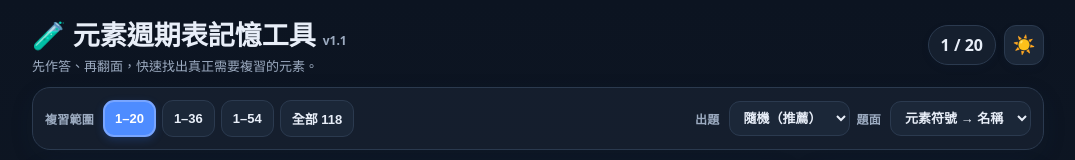
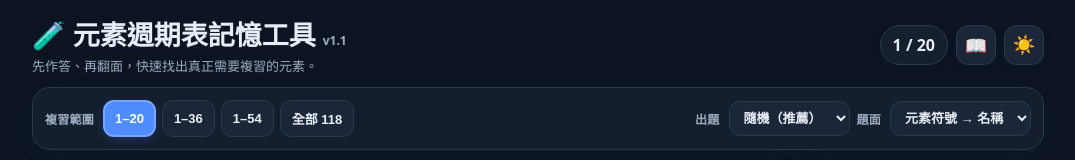
Before and after one commit to ljm181/periodic-memory, a plain HTML site: page index.html in a window 1280 px wide. Both pictures are taken after a click on the button "切換深色模式". Shown: the top 160 px of the page, without its empty margins (102-1177 px from the left). Drawn offline with Linux system fonts and the light colour scheme.

Commit message:
Update index.html
v1.1_介面與深色模式優化版_補週期表PDF

```diff
--- a/index.html
+++ b/index.html
@@ -10,14 +10,14 @@
 @media(max-width:760px){.study{grid-template-columns:1fr}.side{order:2}.card{height:50vh;min-height:330px}.setupRow{align-items:flex-start}.grow{display:none}.top{align-items:flex-start}.brand p{max-width:270px}.side{display:grid;grid-template-columns:1fr 1fr}.side h2,.weakBox,.tip{grid-column:1/-1}}@media(max-width:480px){.app{padding:10px}.setup{padding:10px}.pill{padding:7px 9px}.cardShell{padding:8px}.card{min-height:310px}.actions{gap:6px}.btn{padding:11px 6px}.side{grid-template-columns:1fr}.side h2,.weakBox,.tip{grid-column:auto}.brand p{display:none}}@media(prefers-reduced-motion:reduce){.inner{transition:none}}
 
 /* === v1.1 UI refinement: compact hierarchy + dark mode === */
-.themeBtn{border:1px solid var(--line);background:var(--panel);color:var(--ink);width:40px;height:40px;border-radius:12px;cursor:pointer;font-size:18px;box-shadow:0 3px 10px rgba(34,55,86,.06);flex:0 0 auto}
+.iconBtn,.themeBtn{border:1px solid var(--line);background:var(--panel);color:var(--ink);width:40px;height:40px;border-radius:12px;cursor:pointer;font-size:18px;box-shadow:0 3px 10px rgba(34,55,86,.06);flex:0 0 auto}
 .topRight{display:flex;align-items:center;gap:8px}.setupRow{row-gap:8px}.setupGroup{display:flex;align-items:center;gap:7px}.label{font-size:12px;color:var(--muted);letter-spacing:.02em}.pill,.select{font-size:13px}.pill.active{border:2px solid var(--blue);background:var(--blue);color:#fff;box-shadow:0 3px 9px rgba(52,120,246,.22);padding:7px 10px}.card{height:min(50vh,450px);min-height:300px}.symbol,.name{font-size:clamp(72px,12vw,132px)}.atomic,.mass{margin-top:10px;font-size:16px}.answerHint{margin-top:8px;font-size:12px}.corner{font-size:12px}.hint{font-size:11px}.actions{margin-top:8px}.judge{margin-top:7px}.status{margin-top:5px}.cardShell{padding:10px}
 body.dark{--bg:#0d1420;--panel:#151f2e;--ink:#e8eef8;--muted:#9cabc0;--line:#2b3a4f;--blue:#4e8cff;--blue2:#1b3154;--green2:#173a2d;--red2:#422426;background:linear-gradient(180deg,#0c1421 0,#111a28 100%)}
-body.dark .panel{background:rgba(21,31,46,.96)}body.dark .pill,body.dark .select,body.dark .sideBtn,body.dark .themeBtn{background:#1b2738;color:var(--ink)}body.dark .pill.active{background:var(--blue);color:#fff;border-color:#78a5ff}body.dark .face{background:linear-gradient(160deg,#182334,#111b2a);border-color:#304159}body.dark .back{background:linear-gradient(160deg,#172b28,#111e22)}body.dark .hint{background:#202c3e;color:#aebbd0}body.dark .prev,body.dark .next{background:#202c3e;color:#dce6f5}body.dark .stat{background:#182334}body.dark .weakBox{background:#2a241b;border-color:#55452d;color:#ead8b9}body.dark .weakList{color:#d8c39e}body.dark .kbd{background:#202c3e;border-color:#41516a;color:#e8eef8}
+body.dark .panel{background:rgba(21,31,46,.96)}body.dark .pill,body.dark .select,body.dark .sideBtn,body.dark .themeBtn,body.dark .iconBtn{background:#1b2738;color:var(--ink)}body.dark .pill.active{background:var(--blue);color:#fff;border-color:#78a5ff}body.dark .face{background:linear-gradient(160deg,#182334,#111b2a);border-color:#304159}body.dark .back{background:linear-gradient(160deg,#172b28,#111e22)}body.dark .hint{background:#202c3e;color:#aebbd0}body.dark .prev,body.dark .next{background:#202c3e;color:#dce6f5}body.dark .stat{background:#182334}body.dark .weakBox{background:#2a241b;border-color:#55452d;color:#ead8b9}body.dark .weakList{color:#d8c39e}body.dark .kbd{background:#202c3e;border-color:#41516a;color:#e8eef8}
 @media(max-width:760px){.top{align-items:center}.brand h1{font-size:21px}.miniProgress{padding:7px 10px}.setup{padding:10px}.setupRow{display:grid;grid-template-columns:1fr;gap:9px}.setupGroup{width:100%}.setupGroup.rangeGroup{display:grid;grid-template-columns:auto 1fr}.setupGroup.rangeGroup .seg{display:grid;grid-template-columns:repeat(4,1fr);gap:5px}.setupGroup.rangeGroup .pill{width:100%;padding:8px 3px}.setupGroup.optionGroup{display:grid;grid-template-columns:auto 1fr auto 1fr}.setupGroup.optionGroup .select{width:100%;min-width:0}.card{height:42vh;min-height:285px}.face{border-radius:18px}.side{margin-top:0}}
-@media(max-width:480px){.app{padding:8px}.top{margin-bottom:8px}.brand h1{font-size:19px}.brand h1 small{font-size:10px!important}.themeBtn{width:36px;height:36px;border-radius:10px}.miniProgress{font-size:13px}.setup{margin-bottom:8px}.setupGroup.rangeGroup{grid-template-columns:1fr}.setupGroup.rangeGroup .label{margin-bottom:-2px}.setupGroup.optionGroup{grid-template-columns:auto 1fr}.setupGroup.optionGroup .label:nth-of-type(2){grid-column:1}.setupGroup.optionGroup .select:nth-of-type(2){grid-column:2}.label{font-size:11px}.pill,.select{font-size:12px}.cardShell{padding:7px}.card{height:39vh;min-height:270px}.symbol,.name{font-size:clamp(68px,22vw,110px)}.atomic,.mass{font-size:14px}.corner{top:11px;left:11px}.hint{top:10px;right:10px}.btn{font-size:13px;padding:10px 5px}.judge .btn{font-size:13px}.status{font-size:11px}}
+@media(max-width:480px){.app{padding:8px}.top{margin-bottom:8px}.brand h1{font-size:19px}.brand h1 small{font-size:10px!important}.themeBtn,.iconBtn{width:36px;height:36px;border-radius:10px}.miniProgress{font-size:13px}.setup{margin-bottom:8px}.setupGroup.rangeGroup{grid-template-columns:1fr}.setupGroup.rangeGroup .label{margin-bottom:-2px}.setupGroup.optionGroup{grid-template-columns:auto 1fr}.setupGroup.optionGroup .label:nth-of-type(2){grid-column:1}.setupGroup.optionGroup .select:nth-of-type(2){grid-column:2}.label{font-size:11px}.pill,.select{font-size:12px}.cardShell{padding:7px}.card{height:39vh;min-height:270px}.symbol,.name{font-size:clamp(68px,22vw,110px)}.atomic,.mass{font-size:14px}.corner{top:11px;left:11px}.hint{top:10px;right:10px}.btn{font-size:13px;padding:10px 5px}.judge .btn{font-size:13px}.status{font-size:11px}}
 </style></head><body><div class="app">
-<div class="top"><div class="brand"><h1>🧪 元素週期表記憶工具 <small style="font-size:12px;color:var(--muted)">v1.1</small></h1><p>先作答、再翻面，快速找出真正需要複習的元素。</p></div><div class="topRight"><div class="miniProgress" id="progress">1 / 20</div><button class="themeBtn" id="themeBtn" type="button" title="切換深色模式" aria-label="切換深色模式">🌙</button></div></div>
+<div class="top"><div class="brand"><h1>🧪 元素週期表記憶工具 <small style="font-size:12px;color:var(--muted)">v1.1</small></h1><p>先作答、再翻面，快速找出真正需要複習的元素。</p></div><div class="topRight"><div class="miniProgress" id="progress">1 / 20</div><a class="themeBtn iconBtn" href="./periodic-table.pdf" target="_blank" rel="noopener" title="開啟週期表 PDF" aria-label="開啟週期表 PDF" style="display:inline-flex;align-items:center;justify-content:center;text-decoration:none">📖</a><button class="themeBtn" id="themeBtn" type="button" title="切換深色模式" aria-label="切換深色模式">🌙</button></div></div>
 <section class="panel setup"><div class="setupRow"><div class="setupGroup rangeGroup"><span class="label">複習範圍</span><div class="seg" id="rangeSeg"><button class="pill active" data-range="20">1–20</button><button class="pill" data-range="36">1–36</button><button class="pill" data-range="54">1–54</button><button class="pill" data-range="118">全部 118</button></div></div><span class="grow"></span><div class="setupGroup optionGroup"><span class="label">出題</span><select class="select" id="order"><option value="random">隨機（推薦）</option><option value="seq">依原子序</option></select><span class="label">題面</span><select class="select" id="frontMode"><option value="symbol">元素符號 → 名稱</option><option value="name">元素名稱 → 符號</option></select></div></div></section>
 <div class="study"><section class="panel cardShell"><div class="card" id="card" tabindex="0" aria-label="元素記憶卡，點擊翻面"><div class="inner"><div class="face front"><div class="corner"><span class="dot" id="dotF"></span><span id="catF"></span><span>｜#<span id="idF"></span></span></div><div class="hint">點一下看答案</div><div class="symbol" id="question">H</div><div class="atomic" id="questionSub">原子序：1</div><div class="answerHint">先在心裡回答，再翻面</div></div><div class="face back"><div class="corner"><span class="dot" id="dotB"></span><span id="catB"></span><span>｜#<span id="idB"></span></span></div><div class="hint">答案</div><div class="name" id="answer">氫</div><div class="mass" id="answerSub">元素符號：H　｜　原子量：1.008</div></div></div></div><div class="actions"><button class="btn prev" id="prev">← 上一題</button><button class="btn flip" id="flip">翻面看答案</button><button class="btn next" id="next">下一題 →</button></div><div class="judge"><button class="btn bad" id="again">↺ 不熟，再複習</button><button class="btn good" id="know">✓ 記得，下一題</button></div><div class="status" id="status"></div></section>
 <aside class="panel side"><h2>本次快速複習</h2><div class="statGrid"><div class="stat"><b id="seen">0</b><span>已作答</span></div><div class="stat"><b id="known">0</b><span>記得</span></div></div><div class="weakBox"><b>⭐ 待加強元素 <span id="weakCount">0</span></b><div class="weakList" id="weakList">還沒有標記不熟的元素。</div><button class="sideBtn" id="weakOnly" disabled>只複習待加強</button></div><button class="sideBtn" id="reset">重新開始本次複習</button><button class="sideBtn" id="ptable">📖 開啟線上週期表</button><div class="tip">電腦快捷鍵：<span class="kbd">Space</span> 翻面、<span class="kbd">←</span><span class="kbd">→</span> 切題、<span class="kbd">1</span> 不熟、<span class="kbd">2</span> 記得。手機可左右滑動切題。</div></aside></div></div>
```
